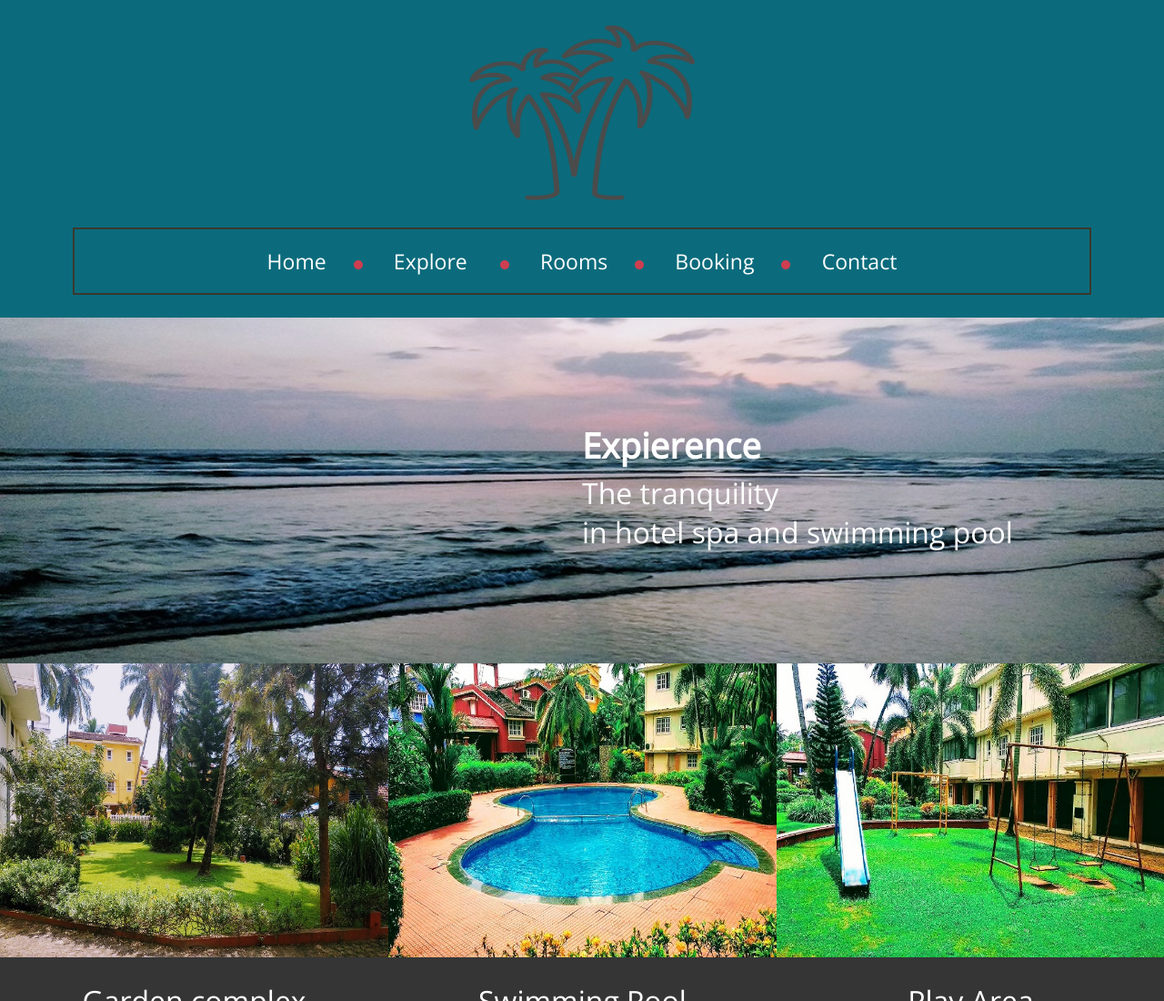
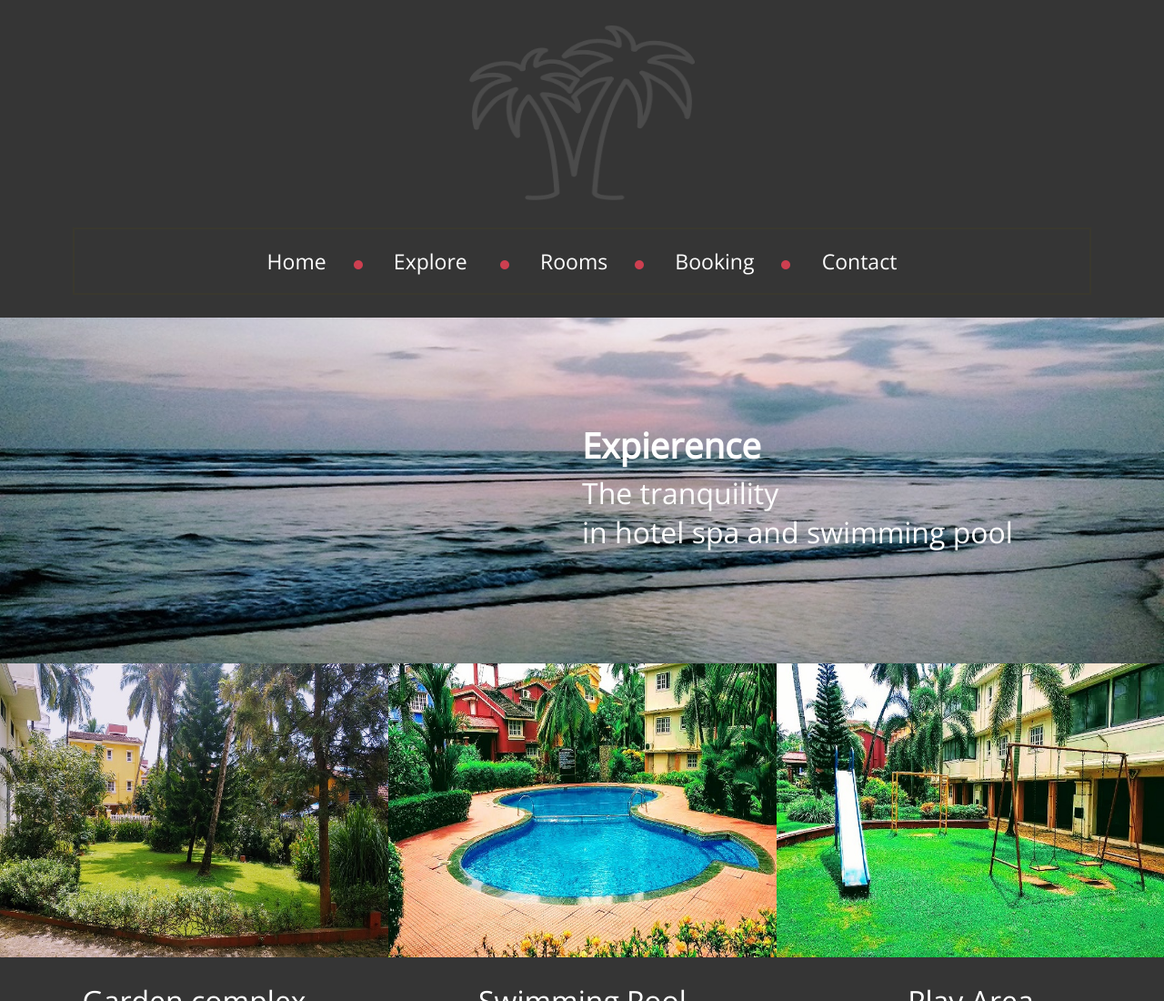
Before and after one commit to sharondza1/emmanuelHome, a plain HTML site: page index.html in a window 1280 px wide. Shown: the top 1100 px of the page at 91% size. Drawn offline with nearby package versions, Linux system fonts and the light colour scheme.

Commit message:
changed background css
changed background css

```diff
--- a/css/main.css
+++ b/css/main.css
@@ -5,7 +5,7 @@
 }
 
 .tm-header{
-    background:#0b6b7c;
+    background:#353535;
 
     display: block;
     padding: 20px;
```
